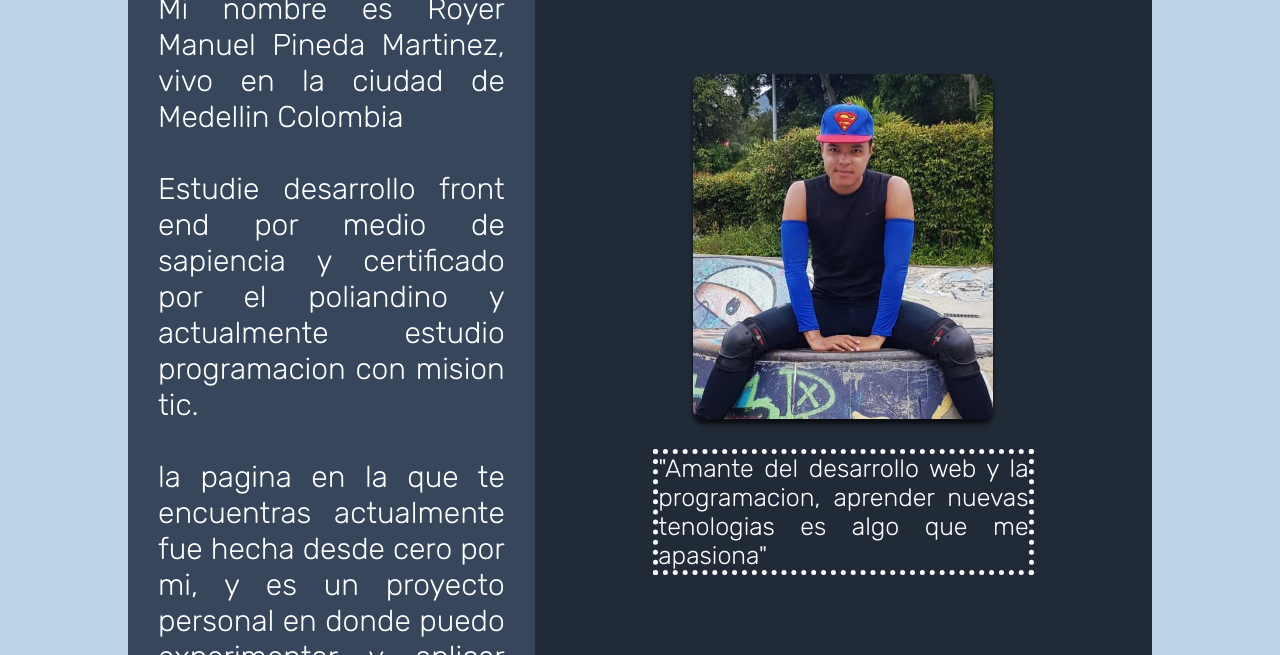
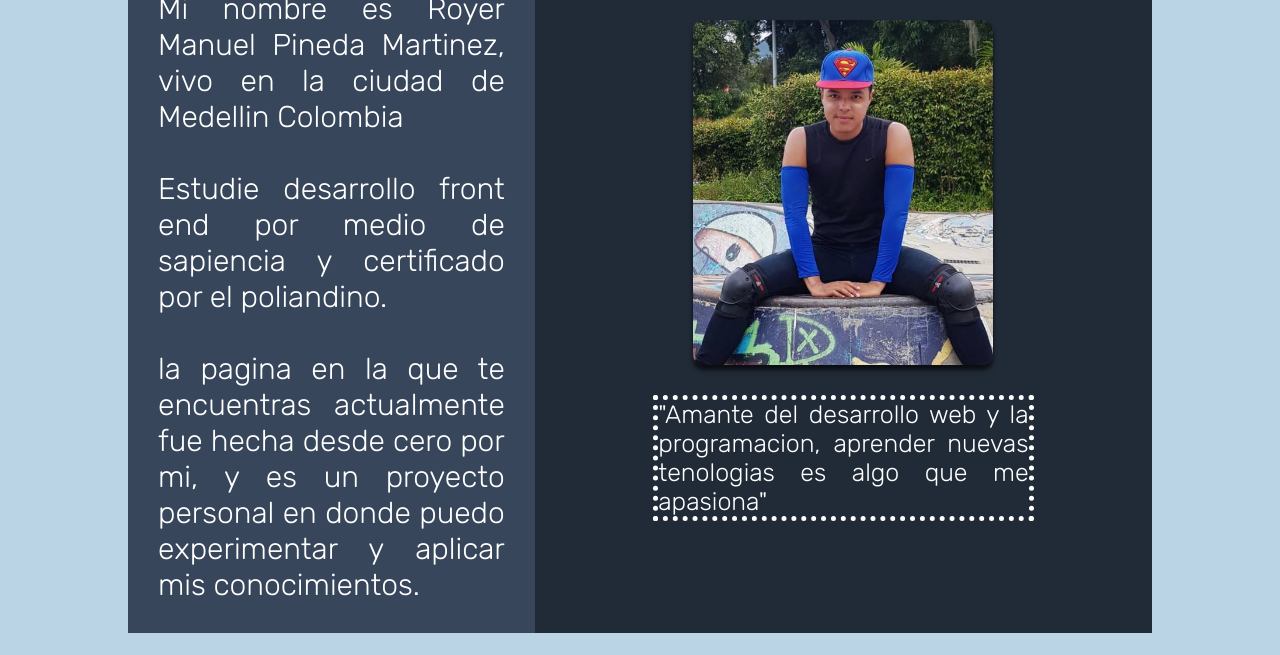
Before and after one commit to ManuMably/portafolio, a plain HTML site: page index.html in a window 1280 px wide. Shown: the part 645-1300 px from the top of the page. Drawn offline with Linux system fonts and the light colour scheme.

Commit message:
cambio en sobre mi

```diff
--- a/index.html
+++ b/index.html
@@ -43,8 +43,7 @@
         <div class="sobre_mi">
             <div class="texto">
             <h2 id="mi">Conociendome</h2>
-            <p>Mi nombre es Royer Manuel Pineda Martinez, vivo en la ciudad de Medellin Colombia <br><br> Estudie desarrollo front end por medio de sapiencia y certificado por el poliandino
-                 y actualmente estudio programacion con mision tic. <br> <br> la pagina en la que te encuentras actualmente fue hecha desde cero por mi, y es un proyecto personal en donde puedo experimentar y aplicar mis conocimientos.
+            <p>Mi nombre es Royer Manuel Pineda Martinez, vivo en la ciudad de Medellin Colombia <br><br> Estudie desarrollo front end por medio de sapiencia y certificado por el poliandino. <br> <br> la pagina en la que te encuentras actualmente fue hecha desde cero por mi, y es un proyecto personal en donde puedo experimentar y aplicar mis conocimientos.
             </p>
             </div>
             <div class="fto">
```
